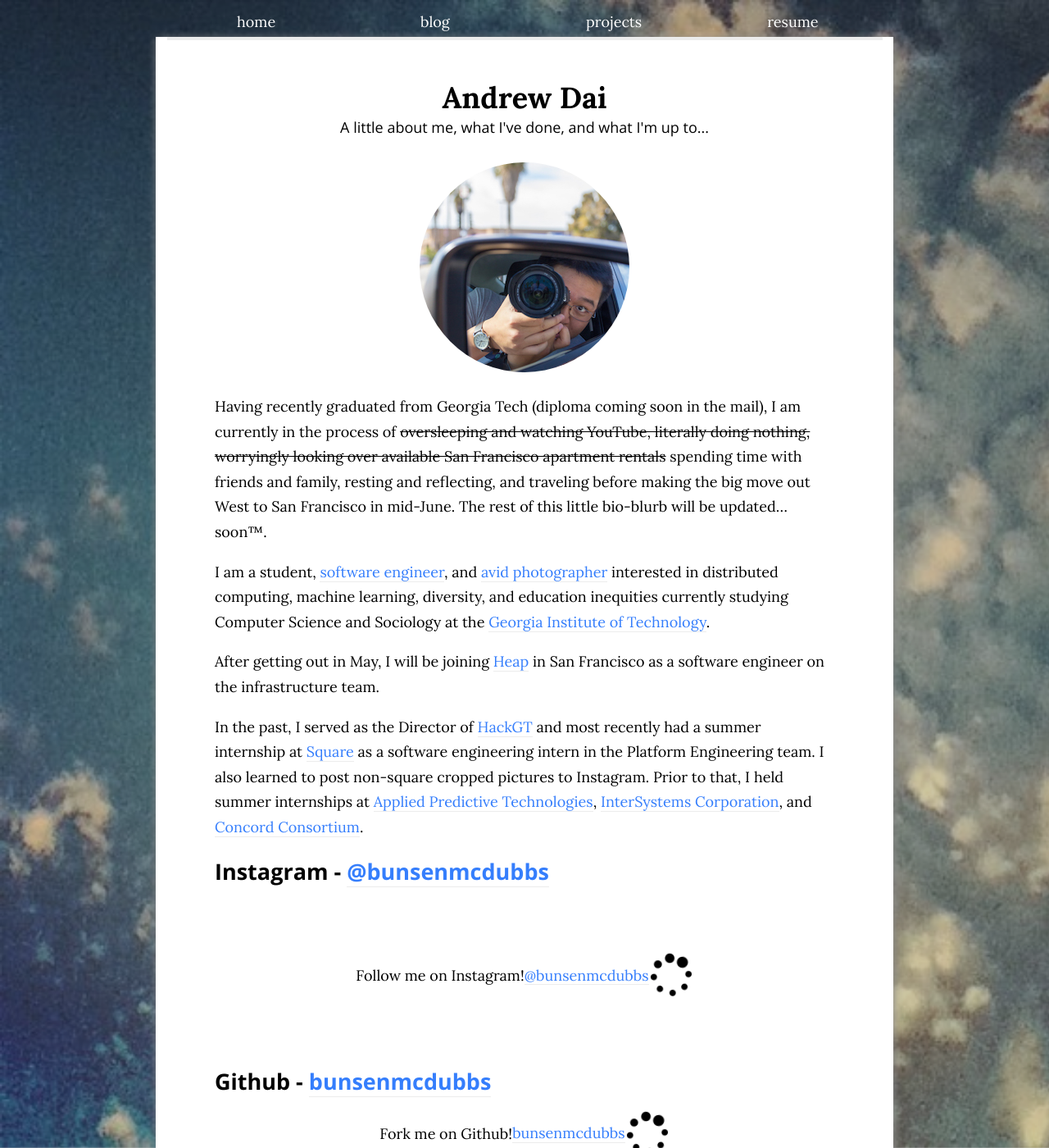
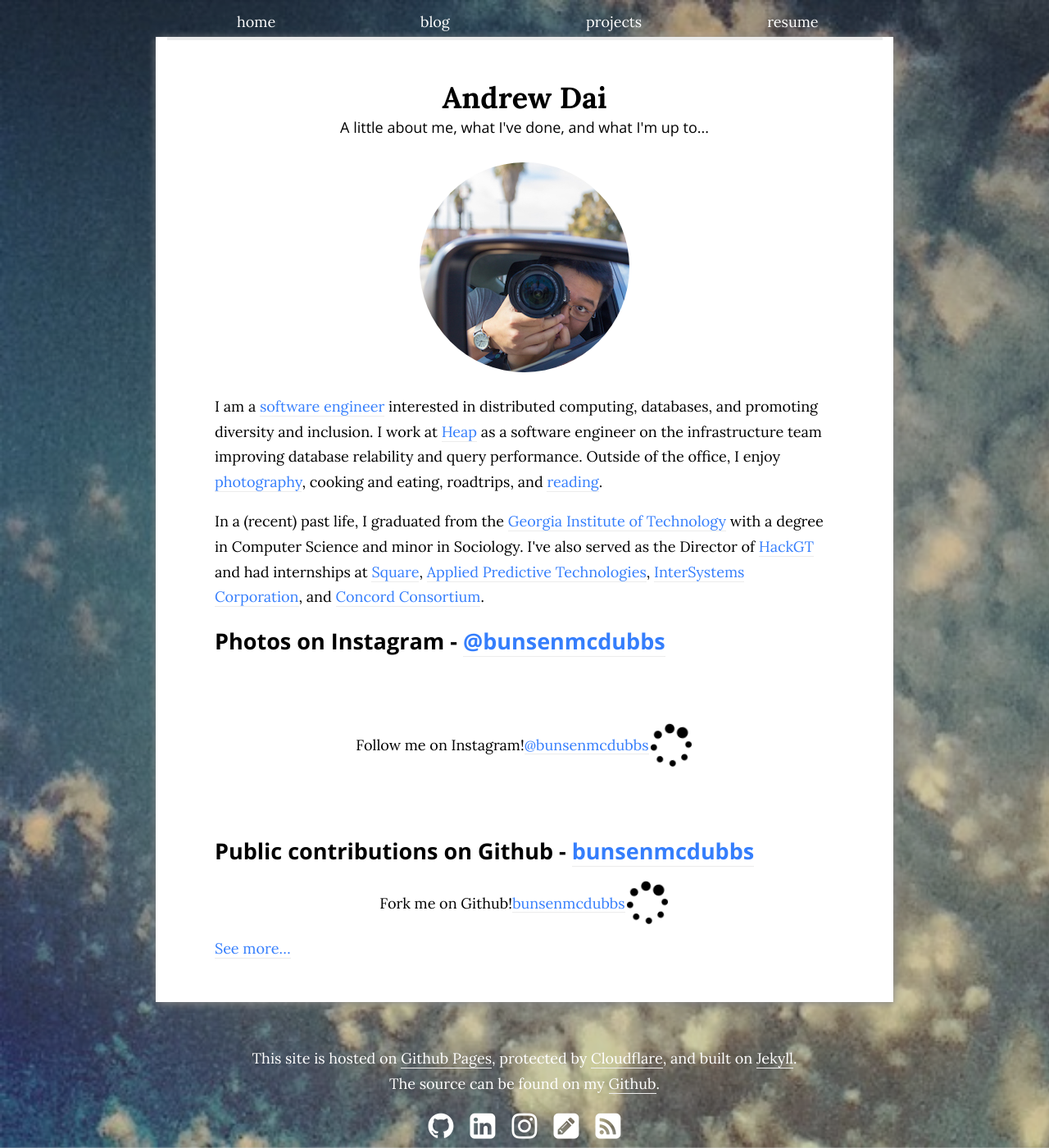
Before and after one commit to bunsenmcdubbs/bunsenmcdubbs.github.io, a Jekyll site: the page built from index.html, in a window 1280 px wide and 1400 px high. Shown: the whole window at 82% size. Built offline with Jekyll 4.4.1, drawn with Linux system fonts in a browser that asks for light colours; nearby versions of some CDN libraries; comment, search, counter and statistics services are not loaded.

Commit message:
Update intro/current bio

```diff
--- a/index.html
+++ b/index.html
@@ -8,27 +8,25 @@
 {% raw %}
 <section id="intro">
   <img class="img-circle" src="/images/me.jpg" />
-  <p>Having recently graduated from Georgia Tech (diploma coming soon in the mail), I am currently in the process of <del>oversleeping and watching YouTube, literally doing nothing, worryingly looking over available San Francisco apartment rentals</del> spending time with friends and family, resting and reflecting, and traveling before making the big move out West to San Francisco in mid-June. The rest of this little bio-blurb will be updated&hellip; soon&trade;.</p>
   <p>
-    I am a student, <a href="https://github.com/bunsenmcdubbs">software engineer</a>,
-    and <a href="https://instagram.com/bunsenmcdubbs">avid photographer</a>
-    interested in distributed computing, machine learning, diversity, and education inequities
-    currently studying Computer Science and Sociology at the
-    <a href="https://gatech.edu">Georgia Institute of Technology</a>.
+    I am a <a href="https://github.com/bunsenmcdubbs">software engineer</a>
+    interested in distributed computing, databases, and promoting diversity and inclusion.
+    I work at <a href="https://heapanalytics.com">Heap</a>
+    as a software engineer on the infrastructure team improving
+    database relability and query performance.
+    Outside of the office, I enjoy
+    <a href="https://www.instagram.com/bunsenmcdubbs/">photography</a>,
+    cooking and eating,
+    roadtrips,
+    and <a href="https://www.goodreads.com/bunsenmcdubbs">reading</a>.
   </p>
   <p>
-    After getting out in May, I will be joining
-    <a href="https://heapanalytics.com">Heap</a> in San Francisco
-    as a software engineer on the infrastructure team.
-  </p>
-  <p>
-    In the past,
-    I served as the Director of <a href="https://hack.gt">HackGT</a>
-    and most recently had a summer internship at
-    <a href="https://squareup.com">Square</a>
-    as a software engineering intern in the Platform Engineering team.
-    I also learned to post non-square cropped pictures to Instagram.
-    Prior to that, I held summer internships at
+    In a (recent) past life, I graduated from
+    the <a href="https://gatech.edu">Georgia Institute of Technology</a>
+    with a degree in Computer Science and minor in Sociology.
+    I've also served as the Director of <a href="https://hack.gt">HackGT</a>
+    and had internships at
+    <a href="https://squareup.com">Square</a>,
     <a href="https://predictivetechnologies.com">Applied Predictive Technologies</a>,
     <a href="https://intersystems.com">InterSystems Corporation</a>,
     and <a href="https://concord.org">Concord Consortium</a>.
@@ -36,7 +34,7 @@
 </section>
 
 <section>
-  <h2>Instagram - <a href="https://instagram.com/bunsenmcdubbs">@bunsenmcdubbs</a></h2>
+  <h2>Photos on Instagram - <a href="https://instagram.com/bunsenmcdubbs">@bunsenmcdubbs</a></h2>
   <div id="instagram-pictures">
     <div class="wait-spinner">
       Follow me on Instagram! <a href="https://instagram.com/bunsenmcdubbs">@bunsenmcdubbs</a>
@@ -56,7 +54,7 @@
 </section>
 
 <section>
-  <h2>Github - <a href="https://github.com/bunsenmcdubbs">bunsenmcdubbs</a></h2>
+  <h2>Public contributions on Github - <a href="https://github.com/bunsenmcdubbs">bunsenmcdubbs</a></h2>
   <div id="github-feed">
     <div class="wait-spinner">
       Fork me on Github! <a href="https://github.com/bunsenmcdubbs">bunsenmcdubbs</a>
```
